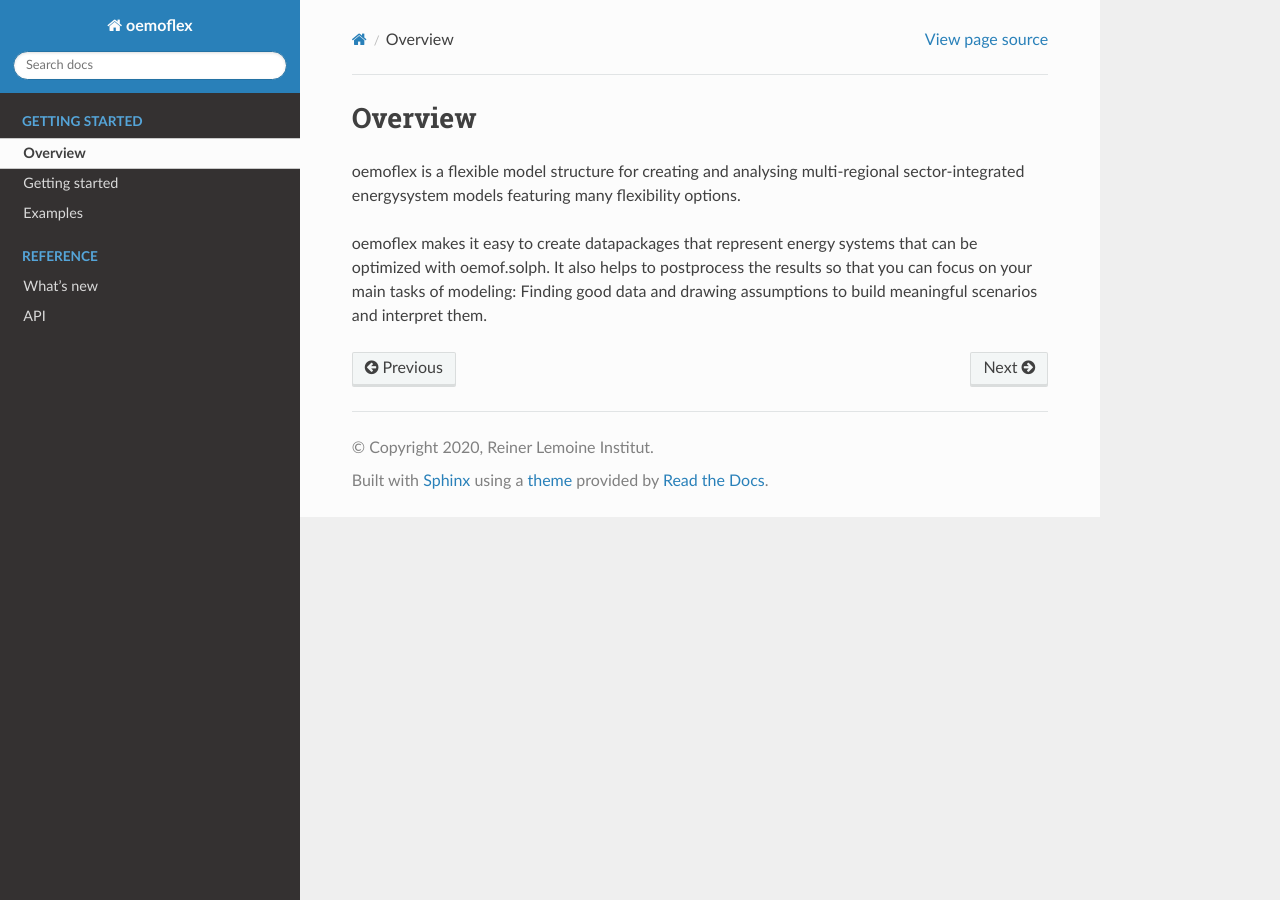
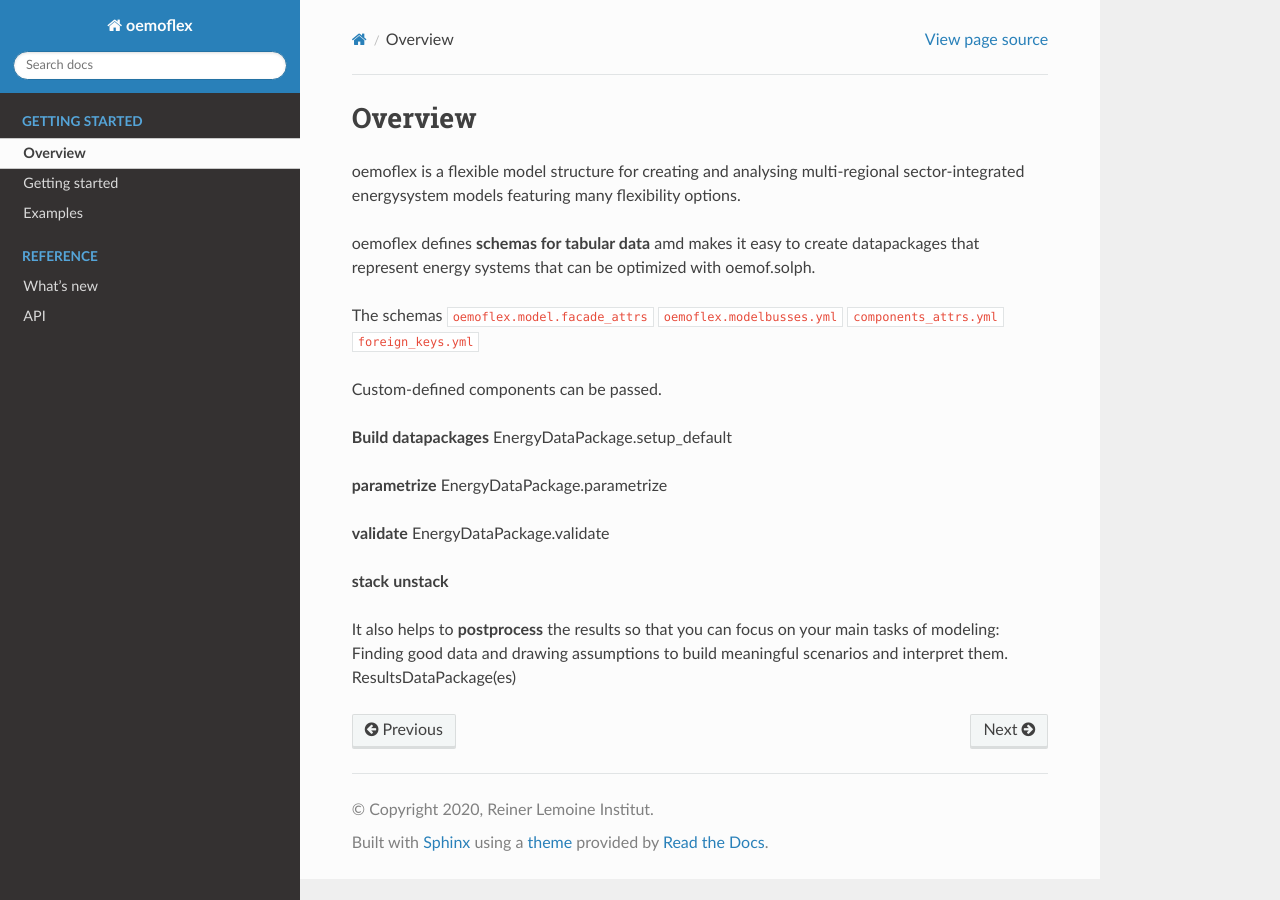
Before and after one commit to rl-institut/oemoflex, a Sphinx documentation site: the page built from docs/overview.rst, in a window 1280 px wide. Built offline with Sphinx 7.4.7 and the Read the Docs theme 2.0.0, drawn with Linux system fonts in a browser that asks for light colours.

Commit message:
Sketch extended overview

```diff
--- a/docs/overview.rst
+++ b/docs/overview.rst
@@ -7,7 +7,24 @@ Overview
 oemoflex is a flexible model structure for creating and analysing multi-regional sector-integrated
 energysystem models featuring many flexibility options.
 
-oemoflex makes it easy to create datapackages that represent energy systems that can be optimized
-with oemof.solph. It also helps to postprocess the results so that you can focus on your main tasks
+oemoflex defines **schemas for tabular data** amd makes it easy to create datapackages that represent
+energy systems that can be optimized with oemof.solph.
+
+The schemas :file:`oemoflex.model.facade_attrs`
+:file:`oemoflex.modelbusses.yml`
+:file:`components_attrs.yml`
+:file:`foreign_keys.yml`
+
+Custom-defined components can be passed.
+
+**Build datapackages** EnergyDataPackage.setup_default
+
+**parametrize** EnergyDataPackage.parametrize
+
+**validate** EnergyDataPackage.validate
+
+**stack** **unstack**
+
+It also helps to **postprocess** the results so that you can focus on your main tasks
 of modeling: Finding good data and drawing assumptions to build meaningful scenarios and interpret
-them.
+them. ResultsDataPackage(es)
```
